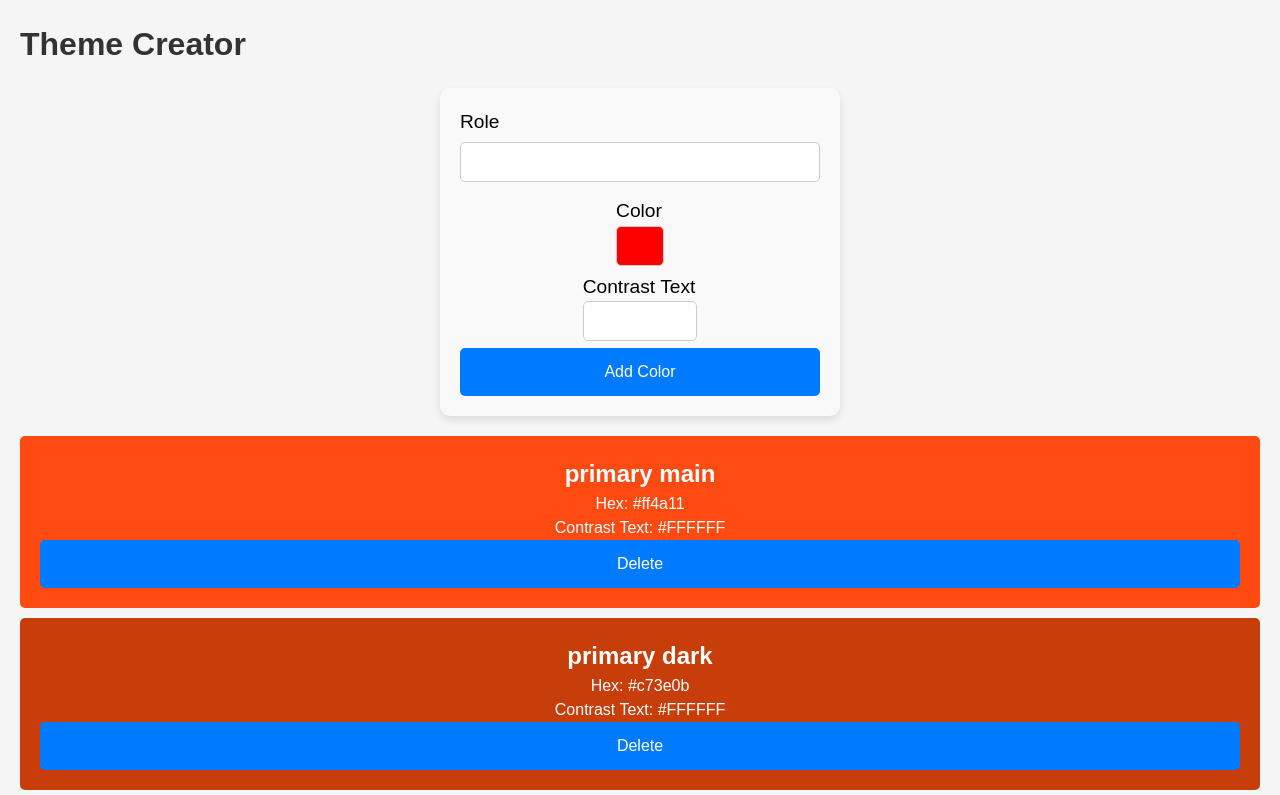
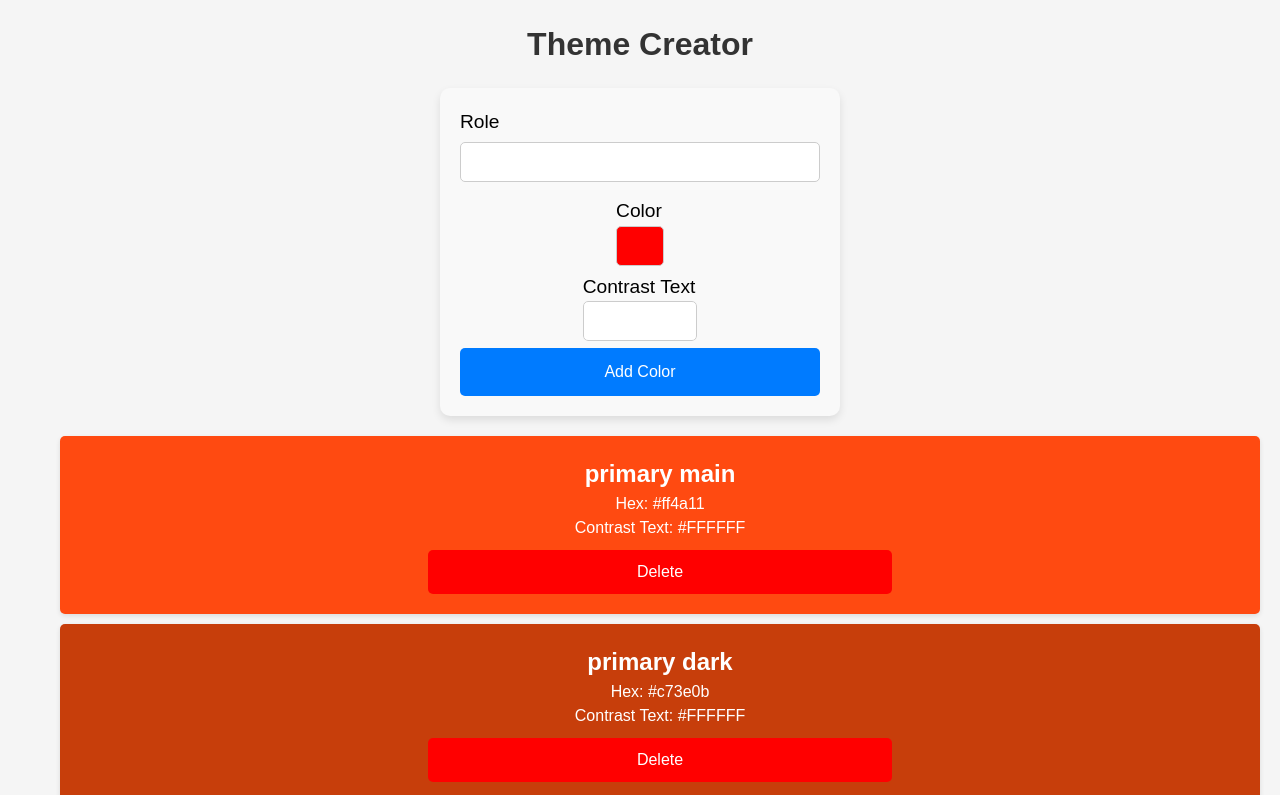
Before and after one commit to W-Schkulov/Color-Theme-Creator-App, a React (Vite) app: page / in a window 1280 px wide. Shown: the top 795 px of the page. Built offline with nearby package versions, Linux system fonts and the light colour scheme.

Commit message:
added confirm and cancle function

```diff
--- a/src/App.css
+++ b/src/App.css
@@ -9,6 +9,7 @@ h1 {
   font-size: 2rem;
   color: #333;
   margin-bottom: 20px;
+  text-align: center;
 }
 
 .color-container {
--- a/src/App.jsx
+++ b/src/App.jsx
@@ -8,18 +8,22 @@ function App() {
   const [colors, setColors] = useState(initialColors);
 
   const handleAddColor = (color) => {
-    // console.log("Adding color:", color);
     setColors([...colors, color]);
   };
 
   const handleDeleteColor = (id) => {
     setColors(colors.filter((color) => color.id !== id));
   };
+
   return (
     <>
       <h1>Theme Creator</h1>
-
       <ColorForm onAddColor={handleAddColor} />
+      {colors.length === 0 ? (
+        <p className="no-colors-message">
+          No colors left. Please add new colors.
+        </p>
+      ) : (
         <ul>
           {colors.map((currentArrayItem) => (
             <li key={currentArrayItem.id}>
@@ -27,6 +31,7 @@ function App() {
             </li>
           ))}
         </ul>
+      )}
     </>
   );
 }
--- a/src/Components/Color/Color.css
+++ b/src/Components/Color/Color.css
@@ -1,28 +1,53 @@
 .color-card {
-  margin: 10px;
   padding: 20px;
   border-radius: 5px;
+  margin: 10px 0;
+  text-align: center;
   box-shadow: 0 2px 5px rgba(0, 0, 0, 0.1);
 }
 
-.color-card-headline {
-  display: inline;
-  padding: 2px 6px;
-  background: black;
-  color: white;
+.color-card-highlight {
+  background-color: #fff3cd;
+  color: #856404;
+  padding: 10px;
+  border-radius: 5px;
+  margin-bottom: 10px;
+  font-weight: bold;
 }
-ul {
-  padding: 0;
-  margin: 0;
-}
-li {
-  list-style: none;
-}
-.btn-delete {
-  background: red;
+
+.btn_delete {
+  background-color: red;
   color: white;
   border: none;
-  padding: 5px 10px;
   border-radius: 5px;
+  padding: 10px;
   cursor: pointer;
+  margin-top: 10px;
+  width: 40%;
 }
+
+.btn_delete:hover {
+  background-color: #d43f3f;
+}
+
+.btn_cancel {
+  background-color: #ccc;
+  color: #333;
+  border: none;
+  border-radius: 5px;
+  padding: 10px;
+  cursor: pointer;
+  margin-top: 10px;
+  width: 40%;
+}
+
+.btn_cancel:hover {
+  background-color: #999;
+}
+
+.no-colors-message {
+  text-align: center;
+  font-size: 1.2rem;
+  margin-top: 20px;
+  color: #333;
+}
--- a/src/Components/Color/Color.jsx
+++ b/src/Components/Color/Color.jsx
@@ -1,22 +1,46 @@
+import { useState } from "react";
 import "./Color.css";
+
 export default function Color({ color, onDelete }) {
+  const [isConfirming, setIsConfirming] = useState(false);
+
+  const handleDeleteClick = () => {
+    setIsConfirming(true);
+  };
+
+  const confirmDelete = () => {
+    onDelete(color.id);
+  };
+
+  const cancelDelete = () => {
+    setIsConfirming(false);
+  };
+
   return (
     <div
-      style={{
-        backgroundColor: color.hex,
-        color: color.contrastText,
-        padding: "20px",
-        borderRadius: "5px",
-        margin: "10px 0",
-        textAlign: "center",
-      }}
+      className="color-card"
+      style={{ backgroundColor: color.hex, color: color.contrastText }}
     >
-      <h2>{color.role}</h2>
-      <p>Hex: {color.hex}</p>
-      <p>Contrast Text: {color.contrastText}</p>
-      <button className="btn_delete" onClick={() => onDelete(color.id)}>
-        Delete
-      </button>
+      {isConfirming ? (
+        <div className="color-card-highlight">
+          <p>Are you sure you want to delete this color?</p>
+          <button className="btn_delete" onClick={confirmDelete}>
+            Yes, Delete
+          </button>
+          <button className="btn_cancel" onClick={cancelDelete}>
+            Cancel
+          </button>
+        </div>
+      ) : (
+        <>
+          <h2>{color.role}</h2>
+          <p>Hex: {color.hex}</p>
+          <p>Contrast Text: {color.contrastText}</p>
+          <button className="btn_delete" onClick={handleDeleteClick}>
+            Delete
+          </button>
+        </>
+      )}
     </div>
   );
 }
```
Lines whose indentation alone changed are shown as unchanged.
